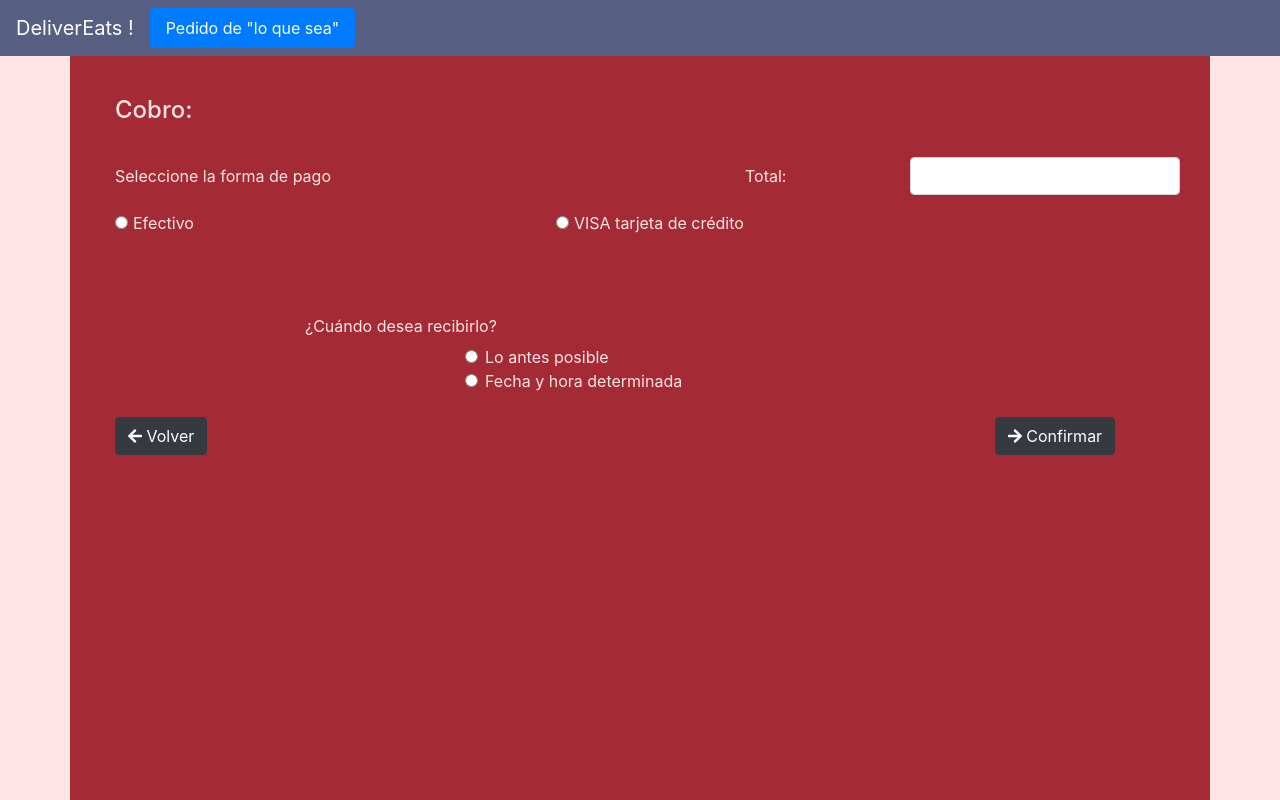
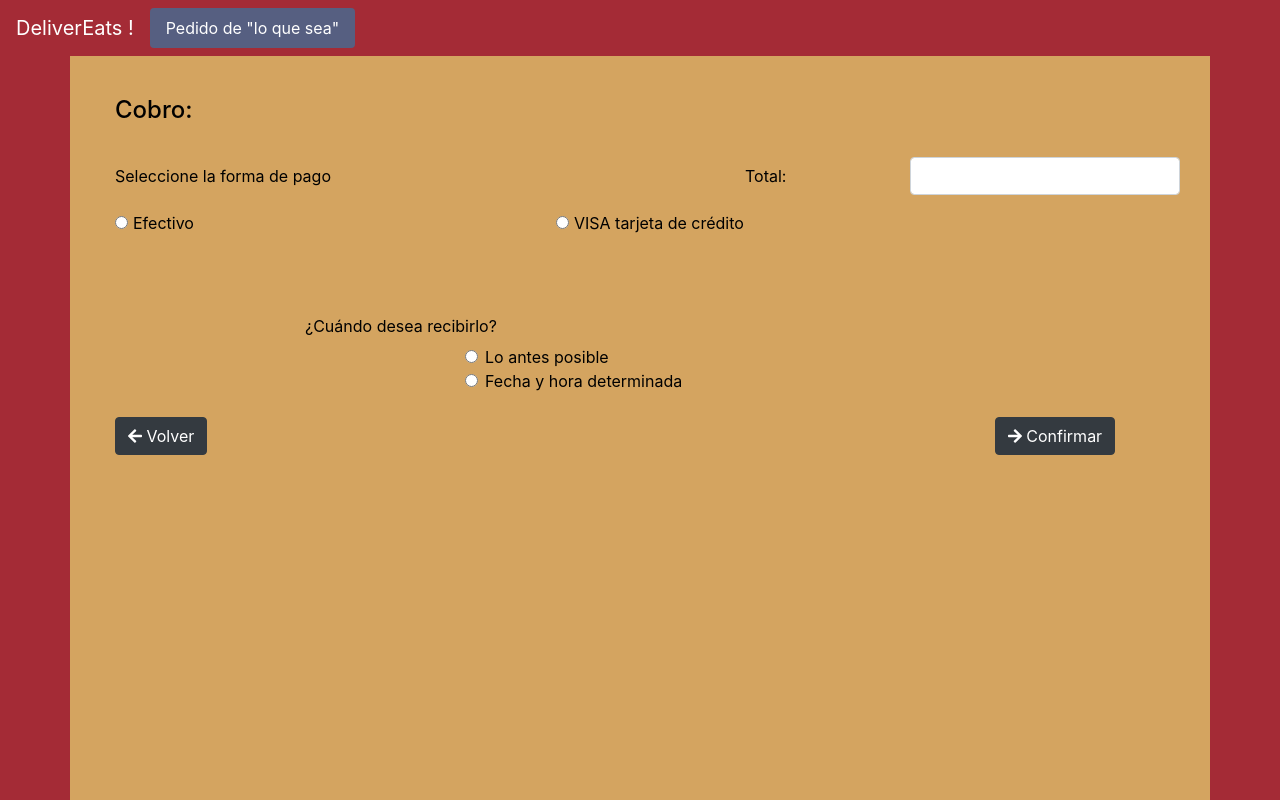
Before and after one commit to mati4935/ISW2020-Grupo3, an Angular app in the folder Practico/TPs/Evaluables/TP 6/TP6-ImplementacionUS/: page /cobro in a window 1280 px wide. Shown: the top 800 px of the page. Built offline with nearby package versions, Linux system fonts and the light colour scheme.

Commit message:
validaciones fecha

```diff
--- a/Practico/TPs/Evaluables/TP 6/TP6-ImplementacionUS/src/app/app.component.css
+++ b/Practico/TPs/Evaluables/TP 6/TP6-ImplementacionUS/src/app/app.component.css
@@ -6,10 +6,10 @@
   background-color: #565f81;
 }
 .miestilo2 {
-  background-color: #a42b36;
-  color: #ffe5e5;
+  background-color: #d4a460;
+  color: black;
 }
 body {
   width: 100%;
-  background-color: #ffe5e5;
+  background-color: #a42b36;
 }
--- a/Practico/TPs/Evaluables/TP 6/TP6-ImplementacionUS/src/app/components/cobro/cobro.component.html
+++ b/Practico/TPs/Evaluables/TP 6/TP6-ImplementacionUS/src/app/components/cobro/cobro.component.html
@@ -146,7 +146,7 @@
           <label class="col-form-label col-sm-2 col-sm-offset-1"> CVC: </label>
           <div class="col-sm-3">
             <input
-              type="text"
+              type="number"
               name="Nombre"
               class="form-control"
               formControlName="codigoTarjeta"
@@ -227,7 +227,7 @@
               type="date"
               name="Fecha"
               class="form-control col-lg-9"
-              placeholder="dd/MM/AAAA"
+              placeholder="DD/MM/AAAA"
               formControlName="fecha"
               [ngClass]="{
                 'is-invalid':
--- a/Practico/TPs/Evaluables/TP 6/TP6-ImplementacionUS/src/app/components/cobro/cobro.component.ts
+++ b/Practico/TPs/Evaluables/TP 6/TP6-ImplementacionUS/src/app/components/cobro/cobro.component.ts
@@ -1,120 +1,134 @@
 import { Component, OnInit } from '@angular/core';
-import { FormBuilder, FormGroup, Validators } from "@angular/forms";
+import { FormBuilder, FormGroup, Validators } from '@angular/forms';
 
 @Component({
   selector: 'app-cobro',
   templateUrl: './cobro.component.html',
-  styleUrls: ['./cobro.component.css']
+  styleUrls: ['./cobro.component.css'],
 })
 export class CobroComponent implements OnInit {
+  desplegarEfectivo = 'NO';
+  desplegarVISA = 'NO';
+  desplegarFechaHs = 'NO';
+  formaPago = 'NS';
+  recepcion = 'NS';
+  formFormaPago: FormGroup;
+  formVISA: FormGroup;
+  formEFECTIVO: FormGroup;
+  formRECEPCION: FormGroup;
+  enviado: boolean = false;
 
-  desplegarEfectivo = "NO";
-  desplegarVISA = "NO";
-  desplegarFechaHs = "NO";
-  formaPago = "NS";
-  recepcion = "NS";
-  formFormaPago:FormGroup;
-  formVISA:FormGroup;
-  formEFECTIVO:FormGroup;
-  formRECEPCION:FormGroup;
-  enviado:boolean = false;
-
-  constructor(private formBuilder:FormBuilder) { }
+  constructor(private formBuilder: FormBuilder) {}
 
   ngOnInit(): void {
     this.formFormaPago = this.formBuilder.group({
-      precio: [null, [Validators.required, Validators.pattern("[0-9]{1,10}")]]
+      precio: [null, [Validators.required, Validators.pattern('[0-9]{1,10}')]],
     });
 
     this.formVISA = this.formBuilder.group({
-      nombreTitular: ["",[Validators.required, Validators.minLength(1), Validators.maxLength(55)]],
-      apellidoTitular: ["",[Validators.required, Validators.minLength(1), Validators.maxLength(55)]],
-      numeroTarjeta: [null, [Validators.required, Validators.pattern("[0-9]{16}")]],
-      codigoTarjeta: [null, [Validators.required, Validators.pattern("[0-9]{3}")]],
+      nombreTitular: [
+        '',
+        [
+          Validators.required,
+          Validators.minLength(1),
+          Validators.maxLength(55),
+        ],
+      ],
+      apellidoTitular: [
+        '',
+        [
+          Validators.required,
+          Validators.minLength(1),
+          Validators.maxLength(55),
+        ],
+      ],
+      numeroTarjeta: [
+        null,
+        [Validators.required, Validators.pattern('[4]{1}[0-9]{15}')],
+      ],
+      codigoTarjeta: [
+        null,
+        [Validators.required, Validators.pattern('[0-9]{3}')],
+      ],
     });
     this.formEFECTIVO = this.formBuilder.group({
-      monto: [null, [Validators.required, Validators.pattern("[0-9]{1,10}")]]
+      monto: [null, [Validators.required, Validators.pattern('[0-9]{1,10}')]],
     });
 
     this.formRECEPCION = this.formBuilder.group({
-      fecha: ["",[Validators.required,Validators.pattern("(0[1-9]|[12][0-9]|3[01])[-/](0[1-9]|1[012])[-/](19|20)[0-9]{2}")]],
-      hora: [null, [Validators.required, Validators.pattern("([0-2]?[0-9]?)[-:]([0-5]?[0-9]?)")]],
-     })
+      //fecha: ["",[Validators.required,Validators.pattern("(0[1-9]|[12][0-9]|3[01])[-/](0[1-9]|1[012])[-/](19|20)[0-9]{2}")]],
+      fecha: [null],
+      hora: [
+        null,
+        [
+          Validators.required,
+          Validators.pattern('([0-2]?[0-9]?)[-:]([0-5]?[0-9]?)'),
+        ],
+      ],
+    });
   }
 
-
-  ActivarEfectivo()
-  {
-    this.desplegarEfectivo="SI";
-    this.desplegarVISA="NO";
-    this.formaPago="E";
-
+  ActivarEfectivo() {
+    this.desplegarEfectivo = 'SI';
+    this.desplegarVISA = 'NO';
+    this.formaPago = 'E';
   }
-  DesactivarEfectivo()
-  {
-    this.desplegarEfectivo="NO";
+  DesactivarEfectivo() {
+    this.desplegarEfectivo = 'NO';
   }
 
-  ActivarVISA()
-  {
-    this.desplegarVISA="SI";
-    this.desplegarEfectivo="NO";
-    this.formaPago="V";
+  ActivarVISA() {
+    this.desplegarVISA = 'SI';
+    this.desplegarEfectivo = 'NO';
+    this.formaPago = 'V';
   }
-  DesactivarVISA()
-  {
-    this.desplegarVISA="NO";
+  DesactivarVISA() {
+    this.desplegarVISA = 'NO';
   }
 
-  ActivarFechaHs()
-  {
-    this.desplegarFechaHs="SI";
-    this.recepcion="FyH";
-
+  ActivarFechaHs() {
+    this.desplegarFechaHs = 'SI';
+    this.recepcion = 'FyH';
   }
 
-  DesactivarFechaHs()
-  {
-    this.desplegarFechaHs="NO";
-    this.recepcion = "AP"
+  DesactivarFechaHs() {
+    this.desplegarFechaHs = 'NO';
+    this.recepcion = 'AP';
   }
 
-  Confirmar()
-  {
+  Confirmar() {
     this.enviado = true;
-    if(this.recepcion == "NS" || this.formaPago == "NS")
-    {
+    if (this.recepcion == 'NS' || this.formaPago == 'NS') {
       return;
     }
-    if(this.formaPago == "E" && this.recepcion == "AP")
-    {
-      if(this.formFormaPago.invalid || this.formEFECTIVO.invalid )
-      {
+    if (this.formaPago == 'E' && this.recepcion == 'AP') {
+      if (this.formFormaPago.invalid || this.formEFECTIVO.invalid) {
         return;
       }
     }
-    if(this.formaPago == "V" && this.recepcion == "AP")
-    {
-      if(this.formFormaPago.invalid || this.formVISA.invalid )
-      {
+    if (this.formaPago == 'V' && this.recepcion == 'AP') {
+      if (this.formFormaPago.invalid || this.formVISA.invalid) {
         return;
       }
     }
-    if(this.formaPago == "E" && this.recepcion == "FyH")
-    {
-      if(this.formFormaPago.invalid || this.formEFECTIVO.invalid || this.formRECEPCION.invalid)
-      {
+    if (this.formaPago == 'E' && this.recepcion == 'FyH') {
+      if (
+        this.formFormaPago.invalid ||
+        this.formEFECTIVO.invalid ||
+        this.formRECEPCION.invalid
+      ) {
         return;
       }
     }
-    if(this.formaPago == "V" && this.recepcion == "FyH")
-    {
-      if(this.formFormaPago.invalid || this.formVISA.invalid || this.formRECEPCION.invalid)
-      {
+    if (this.formaPago == 'V' && this.recepcion == 'FyH') {
+      if (
+        this.formFormaPago.invalid ||
+        this.formVISA.invalid ||
+        this.formRECEPCION.invalid
+      ) {
         return;
       }
     }
-    alert("BIEN ECHO")
+    alert('BIEN ECHO');
   }
-
 }
--- a/Practico/TPs/Evaluables/TP 6/TP6-ImplementacionUS/src/app/components/menu/menu.component.css
+++ b/Practico/TPs/Evaluables/TP 6/TP6-ImplementacionUS/src/app/components/menu/menu.component.css
@@ -1,4 +1,7 @@
 .estilo {
   color: white;
+  background-color: #a42b36;
+}
+#boton {
   background-color: #565f81;
 }
--- a/Practico/TPs/Evaluables/TP 6/TP6-ImplementacionUS/src/app/components/menu/menu.component.html
+++ b/Practico/TPs/Evaluables/TP 6/TP6-ImplementacionUS/src/app/components/menu/menu.component.html
@@ -14,7 +14,7 @@
   <div class="collapse navbar-collapse" id="navbarCollapse">
     <ul class="nav nav-pills" role="tablist">
       <li class="nav-item">
-        <a class="nav-link active" href=""
+        <a class="nav-link active" id="boton" href=""
           >Pedido de "lo que sea"<span class="sr-only">(current)</span></a
         >
       </li>
```
Lines whose indentation alone changed are shown as unchanged.
